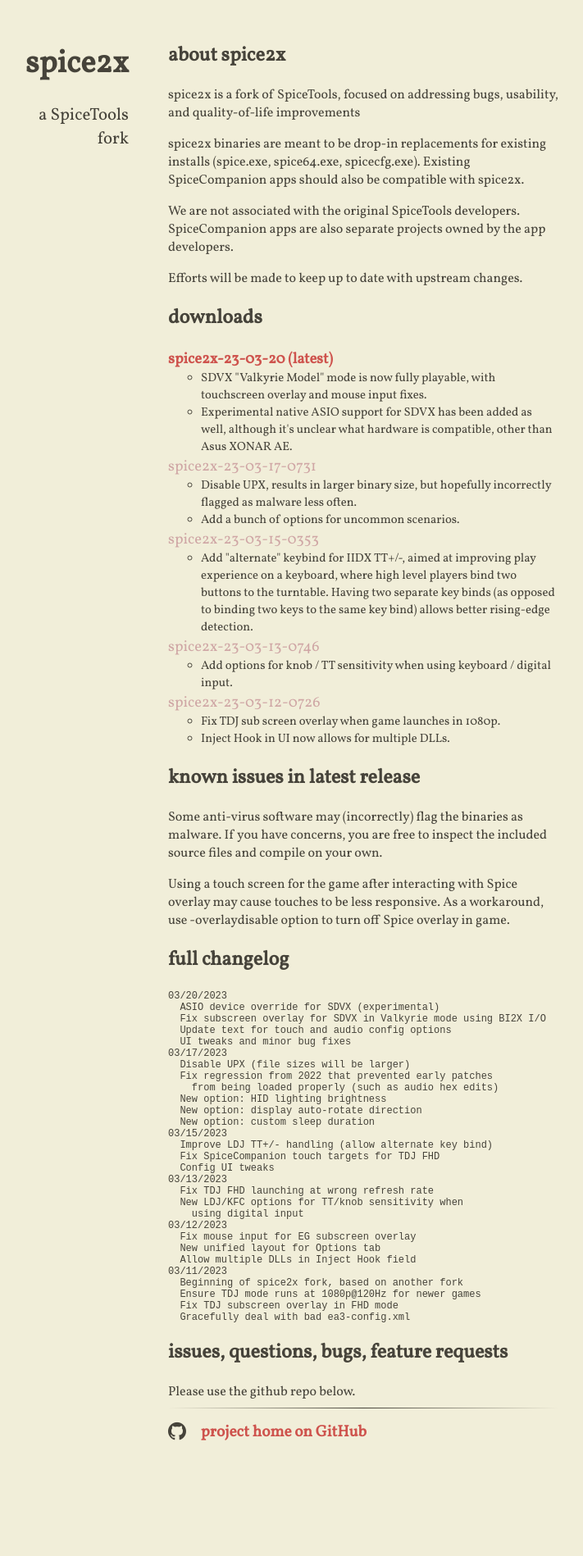
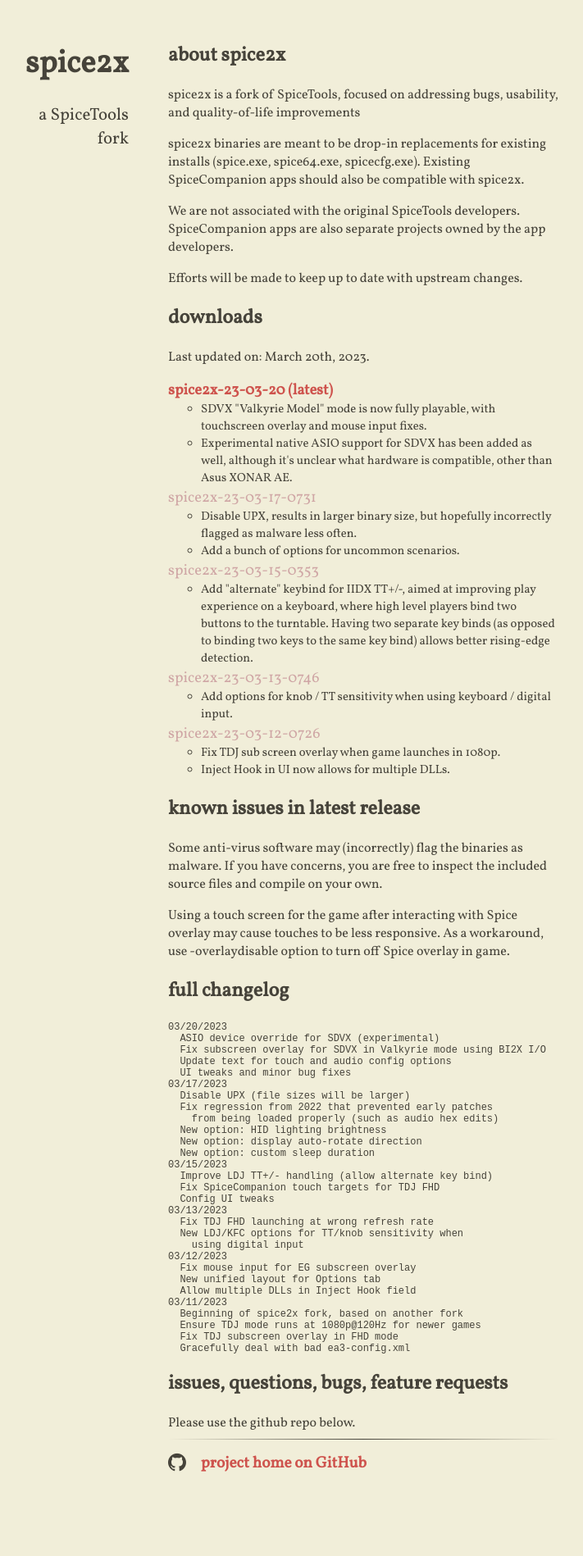
Before and after one commit to spice2x/spice2x.github.io, a Jekyll site: the page built from docs/index.html, in a window 1280 px wide. Shown: the whole page at 82% size, without its empty margins (299-1010 px from the left). Built offline with Jekyll 4.4.1, drawn with Linux system fonts in a browser that asks for light colours; nearby versions of some CDN libraries; before the commit the page ends 1860 px from its top, so only the background shows below that.

Commit message:
Update content.html

```diff
--- a/docs/_includes/content.html
+++ b/docs/_includes/content.html
@@ -12,6 +12,9 @@
 <p>Efforts will be made to keep up to date with upstream changes.</p>
 
 <h2>downloads</h2>
+
+<p>Last updated on: March 20th, 2023.<p>
+
 <ul class="downloads">
   <li>
     <a href="https://github.com/spice2x/spice2x.github.io/releases/download/23-03-20/spice2x-23-03-20.zip">
```
